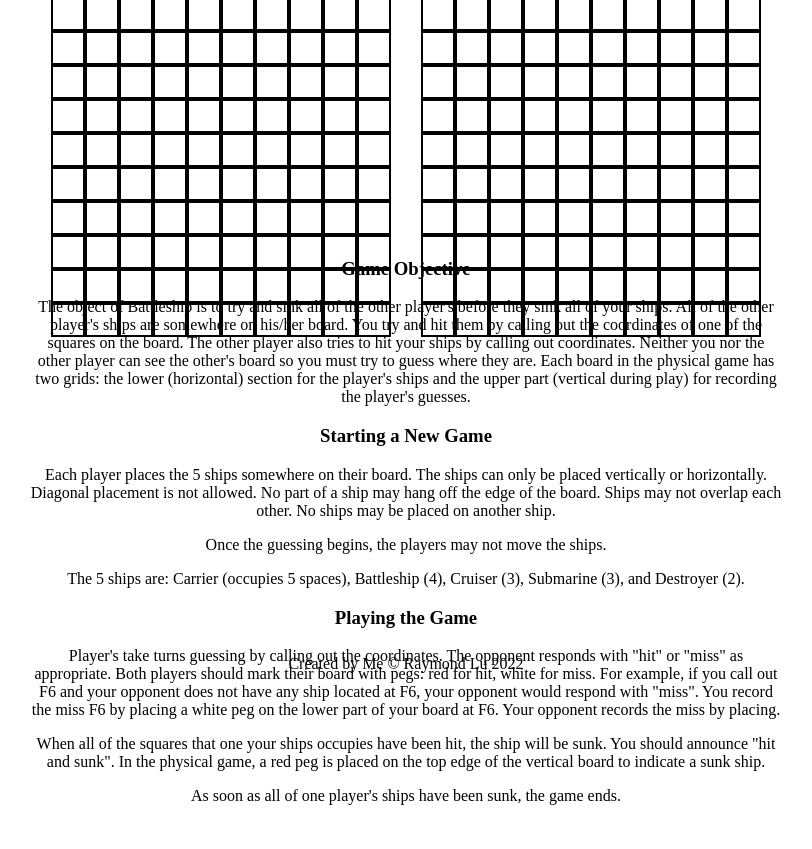
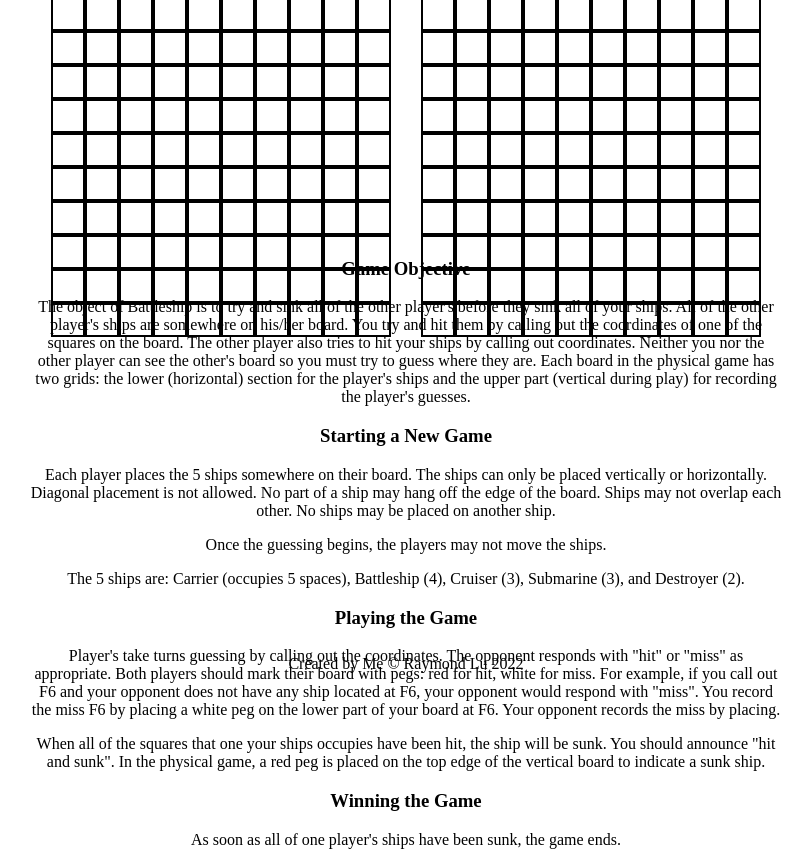
Before and after one commit to raylu15742cs/Battleship-Game, a website: page index.html in a window 1280 px wide. Shown: the part 141-990 px from the top of the page, without its empty margins (234-1046 px from the left). Before the commit the page ends 946 px from the top, so only its background shows below. Drawn offline with Linux system fonts and the light colour scheme; a web font is replaced by a local one.

Commit message:
update rules

```diff
--- a/index.html
+++ b/index.html
@@ -27,6 +27,7 @@
         <h3>Playing the Game</h3>
         <p>Player's take turns guessing by calling out the coordinates. The opponent responds with "hit" or "miss" as appropriate.  Both players should mark their board with pegs:  red for hit, white for miss. For example, if you call out F6 and your opponent does not have any ship located at F6, your opponent would respond with "miss".  You record the miss F6 by placing a white peg on the lower part of your board at F6.  Your opponent records the miss by placing.</p>
         <p>When all of the squares that one your ships occupies have been hit, the ship will be sunk.   You should announce "hit and sunk".  In the physical game, a red peg is placed on the top edge of the vertical board to indicate a sunk ship.</p>
+        <h3>Winning the Game</h3>
         <p>As soon as all of one player's ships have been sunk, the game ends.</p>
     </div>
     <div class="footer">
```
